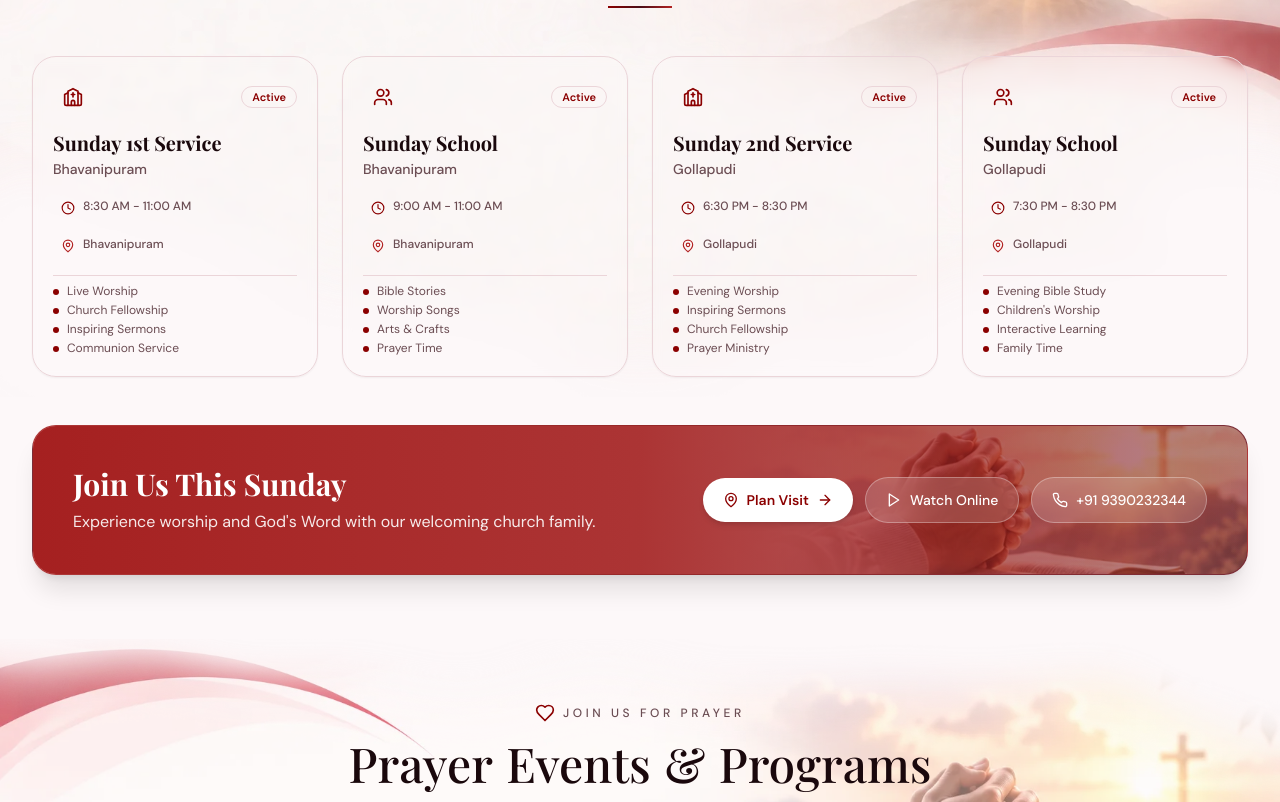
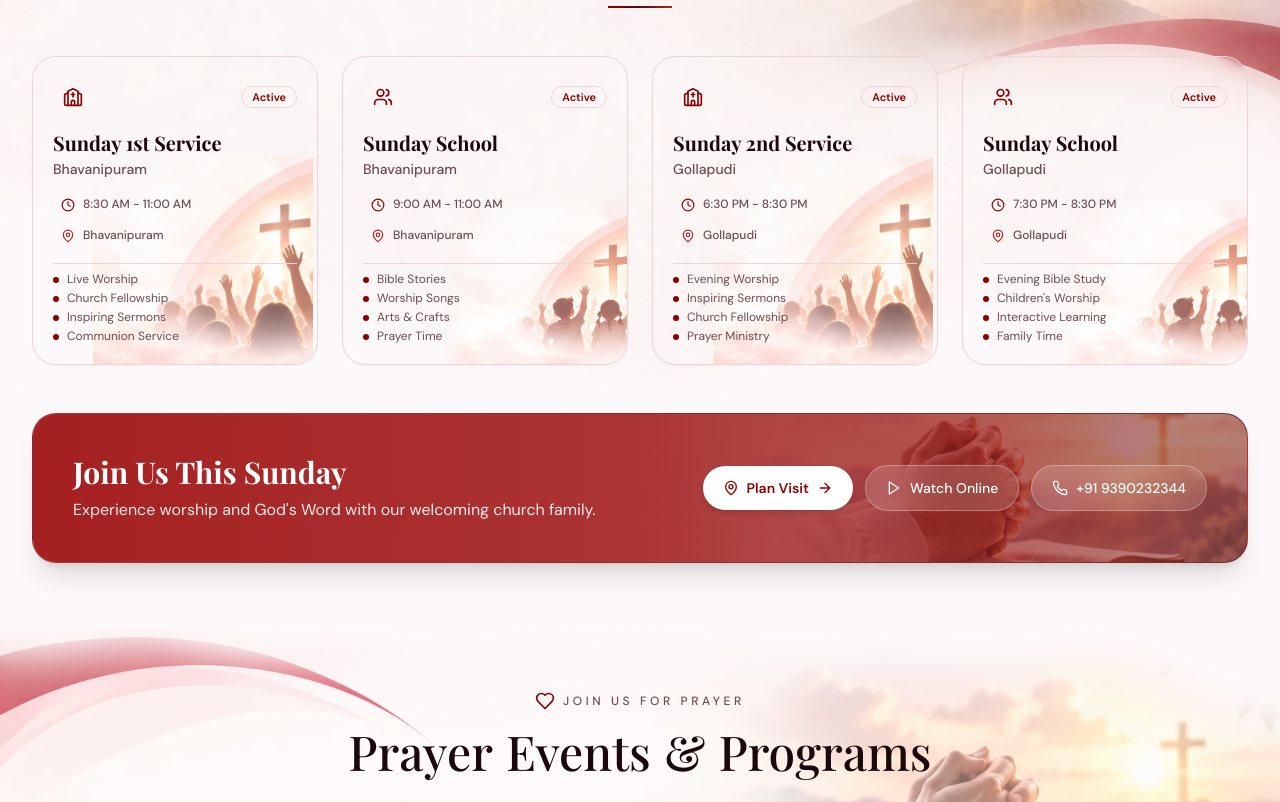
Before and after one commit to Vijayvk939/APC_PROJECT, a React (Vite) app: page / in a window 1280 px wide. Shown: the part 1018-1820 px from the top of the page. Built offline with nearby package versions, Linux system fonts and the light colour scheme; a web font is replaced by a local one.

Commit message:
feat: add Sunday Prayer and Sunday School illustrations to worship service cards

```diff
--- a/src/components/sections/WorshipServices.tsx
+++ b/src/components/sections/WorshipServices.tsx
@@ -6,6 +6,8 @@ import { Badge } from "@/components/ui/badge"
 import { worshipServices } from "@/data/worship"
 import worshipServicesBg from "/images/Design/Worship_ServicesPNG.webp"
 import cardDesignBg from "/images/Design/Card-Design.webp"
+import sundayPrayerImg from "/images/Design/Sunday_Prayer.webp"
+import sundaySchoolImg from "/images/Design/Sunday_School.webp"
 
 
 export default function WorshipServices() {
@@ -61,7 +63,13 @@ export default function WorshipServices() {
 
         {/* Worship Services Grid */}
         <div className="grid grid-cols-1 sm:grid-cols-2 lg:grid-cols-4 gap-4 sm:gap-6 mb-10 sm:mb-12">
-          {worshipServices.map((service, index) => (
+          {worshipServices.map((service, index) => {
+            const isSchool = service.title.toLowerCase().includes("school")
+            const cardImg =
+              service.image ||
+              (isSchool ? sundaySchoolImg : sundayPrayerImg)
+
+            return (
               <div
                 key={service.title + service.subtitle}
                 className={`reveal opacity-0 ${index === 0 ? "" : index === 1 ? "animation-delay-100" : index === 2 ? "animation-delay-200" : "animation-delay-300"} group bg-card/60 backdrop-blur-sm rounded-2xl sm:rounded-3xl p-4 sm:p-5 border border-border/40 shadow-sm hover:shadow-md hover:border-primary/30 hover:-translate-y-1 transition-all duration-300 flex flex-col justify-between relative overflow-hidden`}
@@ -84,13 +92,13 @@ export default function WorshipServices() {
                   <p className="text-xs sm:text-sm font-medium text-muted-foreground mb-3">{service.subtitle}</p>
 
                   {/* Time & Location */}
-                <div className="space-y-1.5 mb-3.5">
-                  <div className="flex items-start text-xs text-muted-foreground bg-muted/50 rounded-lg p-2 gap-2">
-                    <Clock className="w-3.5 h-3.5 text-primary shrink-0 mt-0.5" />
+                  <div className="space-y-1 mb-3.5">
+                    <div className="flex items-center text-xs text-muted-foreground bg-muted/50 rounded-lg py-1.5 px-2 gap-2">
+                      <Clock className="w-3.5 h-3.5 text-primary shrink-0" />
                       <span className="font-medium leading-tight break-words">{service.time}</span>
                     </div>
-                  <div className="flex items-start text-xs text-muted-foreground bg-muted/50 rounded-lg p-2 gap-2">
-                    <MapPin className="w-3.5 h-3.5 text-secondary shrink-0 mt-0.5" />
+                    <div className="flex items-center text-xs text-muted-foreground bg-muted/50 rounded-lg py-1.5 px-2 gap-2">
+                      <MapPin className="w-3.5 h-3.5 text-secondary shrink-0" />
                       <span className="font-medium leading-tight break-words">{service.location}</span>
                     </div>
                   </div>
@@ -105,8 +113,26 @@ export default function WorshipServices() {
                     ))}
                   </div>
                 </div>
+
+                {/* Right Bottom Thematic Illustration */}
+                <div
+                  className="absolute right-0 bottom-0 pointer-events-none select-none z-0 overflow-hidden w-48 sm:w-56 h-44 sm:h-52 origin-bottom-right transition-transform duration-500 group-hover:scale-105"
+                  style={{
+                    maskImage: "radial-gradient(circle at 100% 100%, black 55%, rgba(0, 0, 0, 0.6) 80%, transparent 100%)",
+                    WebkitMaskImage: "radial-gradient(circle at 100% 100%, black 55%, rgba(0, 0, 0, 0.6) 80%, transparent 100%)",
+                  }}
+                >
+                  <img
+                    src={cardImg}
+                    alt=""
+                    className={`w-full h-full object-cover object-bottom-right opacity-80 dark:opacity-30 group-hover:opacity-95 dark:group-hover:opacity-45 transition-opacity duration-500 pointer-events-none select-none origin-bottom-right ${
+                      isSchool ? "scale-[0.84] translate-x-1" : "scale-[1.16] -translate-x-1"
+                    }`}
+                  />
                 </div>
-          ))}
+              </div>
+            )
+          })}
         </div>
 
         {/* Call to Action Banner */}
--- a/src/data/json/worship.json
+++ b/src/data/json/worship.json
@@ -7,7 +7,8 @@
       "time": "8:30 AM - 11:00 AM",
       "location": "Bhavanipuram",
       "highlights": ["Live Worship", "Church Fellowship", "Inspiring Sermons", "Communion Service"],
-      "status": "Active"
+      "status": "Active",
+      "image": "/images/Design/Sunday_Prayer.webp"
     },
     {
       "icon": "Users",
@@ -16,7 +17,8 @@
       "time": "9:00 AM - 11:00 AM",
       "location": "Bhavanipuram",
       "highlights": ["Bible Stories", "Worship Songs", "Arts & Crafts", "Prayer Time"],
-      "status": "Active"
+      "status": "Active",
+      "image": "/images/Design/Sunday_School.webp"
     },
     {
       "icon": "Church",
@@ -25,7 +27,8 @@
       "time": "6:30 PM - 8:30 PM",
       "location": "Gollapudi",
       "highlights": ["Evening Worship", "Inspiring Sermons", "Church Fellowship", "Prayer Ministry"],
-      "status": "Active"
+      "status": "Active",
+      "image": "/images/Design/Sunday_Prayer.webp"
     },
     {
       "icon": "Users",
@@ -34,7 +37,8 @@
       "time": "7:30 PM - 8:30 PM",
       "location": "Gollapudi",
       "highlights": ["Evening Bible Study", "Children's Worship", "Interactive Learning", "Family Time"],
-      "status": "Active"
+      "status": "Active",
+      "image": "/images/Design/Sunday_School.webp"
     }
   ]
 }
--- a/src/data/loaders/worship.ts
+++ b/src/data/loaders/worship.ts
@@ -10,4 +10,5 @@ const iconMap: Record<string, typeof Church> = {
 export const worshipServices: WorshipService[] = worshipData.worshipServices.map((service) => ({
   ...service,
   icon: iconMap[service.icon] || Church,
+  image: service.image,
 }));
--- a/src/types/worship.ts
+++ b/src/types/worship.ts
@@ -8,4 +8,5 @@ export interface WorshipService {
   location: string;
   highlights: string[];
   status: string;
+  image?: string;
 }
```
Also changed, not shown: public/images/Design/Sunday_Prayer.webp (added), public/images/Design/Sunday_School.webp (added). Lines whose indentation alone changed are shown as unchanged.
